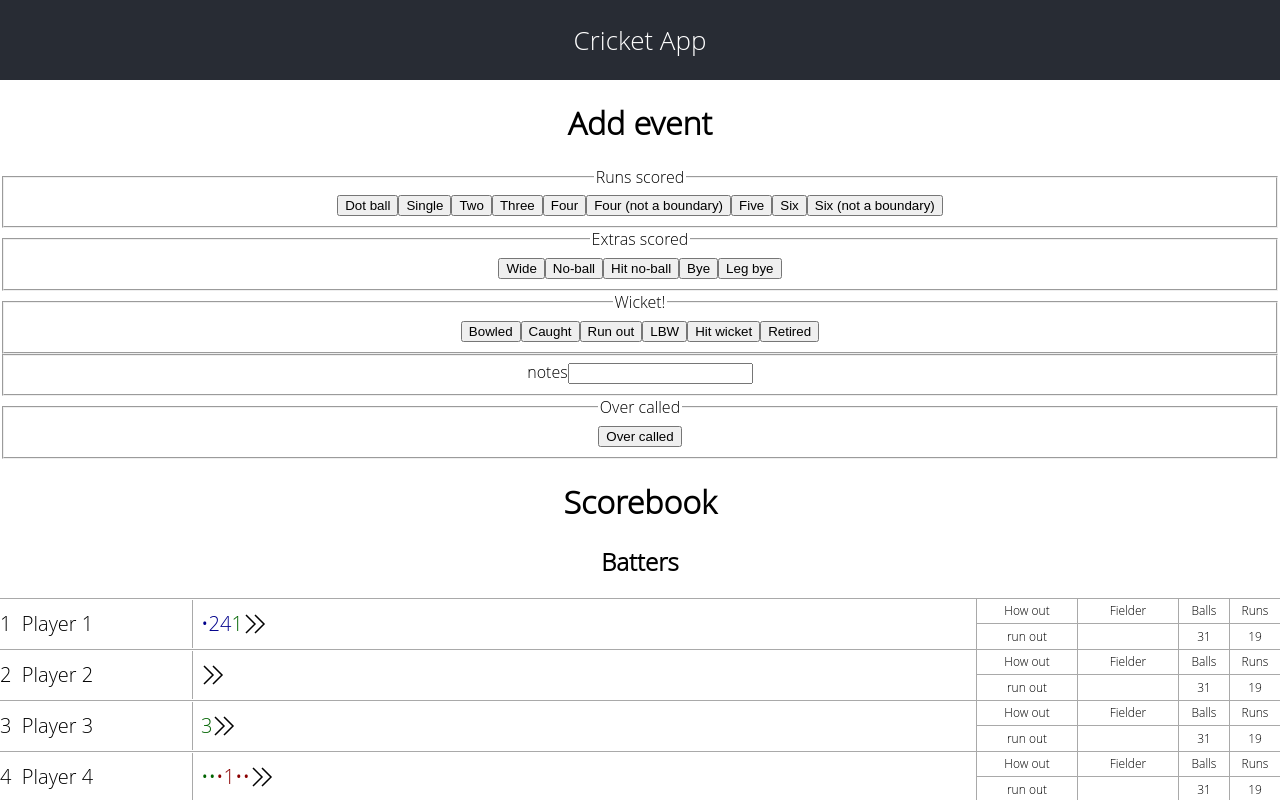
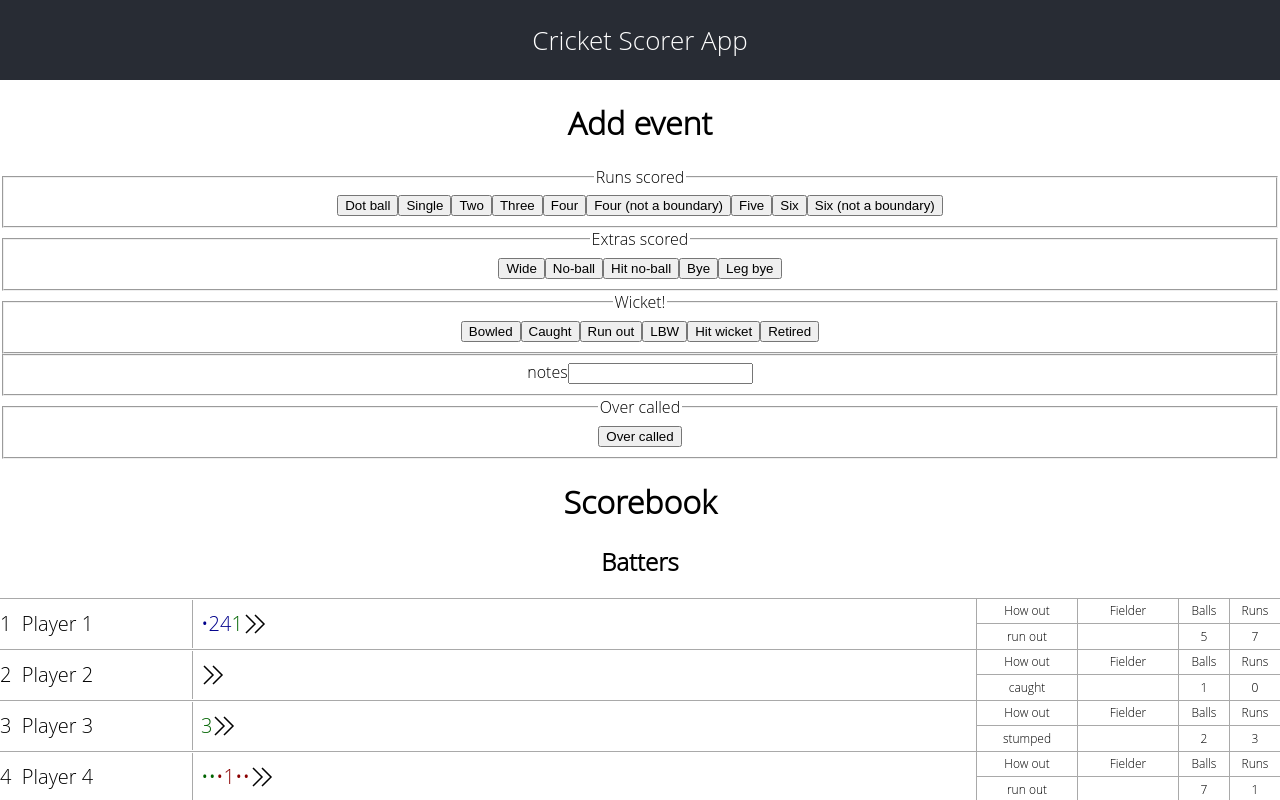
Before and after one commit to effortnottalent/cricket-scorer-app, a React (Create React App) app: page / in a window 1280 px wide. Shown: the top 800 px of the page. Built offline with nearby package versions, Linux system fonts and the light colour scheme.

Commit message:
start refactoring to edit events

```diff
--- a/src/AddEvent.js
+++ b/src/AddEvent.js
@@ -5,7 +5,9 @@ import {
     wicketScoredData
 } from './eventData';
 import { fieldPositionsList } from './FieldPositions';
-import { PlayersContext } from './App';
+import {
+    PlayersContext
+} from './App';
 import {
     formatSummary,
     getOffStrikeBatterId,
@@ -18,13 +20,13 @@ const defaultEvent = {
     notes: ''
 };
 
-export default function AddEvent({ onAddEvent }) {
-    const [ event, setEvent ] = useState({ ...defaultEvent });
+export default function AddOrUpdateEvent({ onAddEvent, onEditEvent, eventToEdit }) {
+    const [ event, setEvent ] = useState({ ...(eventToEdit ?? defaultEvent) });
     const players = useContext(PlayersContext);
 
     return (
         <div className='addevent'>
-            <h1>Add event</h1>
+            <h1>{eventToEdit ? 'Edit' : 'Add'} event</h1>
             <div className='addevent-form'>
                 <fieldset className='runs'>
                     <legend>Runs scored</legend>
--- a/src/App.js
+++ b/src/App.js
@@ -9,7 +9,7 @@ import './App.css';
 
 import Scoreboard from './Scoreboard';
 import BallByBall from './BallByBall.js';
-import AddEvent from './AddEvent.js';
+import AddOrUpdateEvent from './AddEvent.js';
 import Scorebook from './Scorebook.js';
 
 import { initialEvents } from './stubEventData.js';
@@ -33,6 +33,13 @@ function App() {
     })
   }
 
+  function handleEditEvent(event) {
+    eventDispatch({
+      type: 'editevent',
+      event: event
+    })
+  }
+
   function handleChangePlayer(player) {
     playerDispatch({
       type: 'editplayer',
@@ -43,12 +50,11 @@ function App() {
   return (
     <div className="App">
       <header className="App-header">
-        Cricket App
+        Cricket Scorer App
       </header>
-      <EventsContext.Provider value={events}>
-        <PlayersContext.Provider value={players}>
-          <AddEvent
+      <AddOrUpdateEvent
         onAddEvent={handleAddEvent}
+        onEditEvent={handleEditEvent}
         players={players}
       />
       <Scorebook
@@ -63,8 +69,6 @@ function App() {
         events={events}
         players={players}
       />
-        </PlayersContext.Provider>
-      </EventsContext.Provider>
     </div>
   );
 
--- a/src/Scorebook.js
+++ b/src/Scorebook.js
@@ -254,8 +254,7 @@ function ExtrasSummary() {
     )
 }
 
-function BatterSummary() {
-    const events = enrichEvents(useContext(EventsContext));
+function BatterSummary({events}) {
     return (
         <div className='batter-summary'>
             <div className='batter-wicket'>
@@ -293,7 +292,7 @@ function PlayerNameEntry({ player, type, index, onChange, isOnStrike }) {
         playerContent = (
             <input
                 className={type + '-name-edit'}
-                value={player?.name}
+                value={player?.name ?? ''}
                 onChange={(e) => {
                     onChange({
                         ...player,
--- a/src/calculations.js
+++ b/src/calculations.js
@@ -35,7 +35,7 @@ export function enrichEvents(events) {
     let over = 0;
     let id = 0;
 
-    return events.map(event => {
+    return events.slice().sort((a, b) => a.id - b.id).map(event => {
 
         const enrichedEvent = {
             ...event,
--- a/src/eventsReducer.js
+++ b/src/eventsReducer.js
@@ -1,13 +1,16 @@
 export default function eventsReducer(events, action) {
     switch (action.type) {
-        case 'addevent': {
+        case 'addevent':
             return [
                 ...events,
                 action.event
-            ]
-        }
-        default: {
+            ];
+        case 'editevent':
+            return [
+                ...events.filter(e => e.id !== action.event.id),
+                action.event
+            ];
+        default:
           throw Error('Unknown action: ' + action.type);
-        }
     }
 }
--- a/src/stubEventData.js
+++ b/src/stubEventData.js
@@ -1,116 +1,157 @@
 
 export const initialEvents = [{
+    id: 0,
     runs: 0,
   }, {
+    id: 1,
     runs: 2,
     fieldPositionId: 19,
   }, {
+    id: 2,
     runs: 4,
     fieldPositionId: 26,
     boundary: true,
     notes: 'outrageous shot'
   }, {
+    id: 3,
     runs: 0,
     extra: 'wide',
     notes: 'sunday rules umpire?'
   }, {
+    id: 4,
     runs: 1,
     fieldPositionId: 3,
     extra: 'bye'
   }, {
+    id: 5,
     wicket: 'caught',
     fieldPositionId: 1,
   }, {
+    id: 6,
     runs: 2,
     extra: 'leg bye',
     fieldPositionId: 11,
   }, {
+    id: 7,
     overCalled: true
   }, {
+    id: 8,
     runs: 1,
     fieldPositionId: 21
   }, {
+    id: 9,
     runs: 4,
     fieldPositionId: 14,
     extra: 'no-ball'
   }, {
+    id: 10,
     runs: 3,
     fieldPositionId: 11,
     extra: 'hit no-ball'
   }, {
+    id: 11,
     extra: 'wide',
     runs: 3,
     wicket: 'run out',
     fieldPositionId: 3
   }, {
+    id: 12,
     extra: 'wide',
     wicket: 'stumped'
   }, {
+    id: 13,
     runs: 0
   }, {
+    id: 14,
     runs: 0
   }, {
+    id: 15,
     runs: 1,
     fieldPositionId: 11,
   }, {
+    id: 16,
     runs: 0
   }, {
+    id: 17,
     runs: 0
   }, {
+    id: 18,
     overCalled: true
   }, {
+    id: 19,
     runs: 0
   }, {
+    id: 20,
     runs: 0
   }, {
+    id: 21,
     runs: 0
   }, {
+    id: 22,
     runs: 2,
     fieldPositionId: 10,
   }, {
+    id: 23,
     runs: 0
   }, {
+    id: 24,
     runs: 0
   }, {
+    id: 25,
     overCalled: true,
     newBowlerId: 2
   }, {
+    id: 26,
     runs: 0
   }, {
+    id: 27,
     runs: 1
   }, {
+    id: 28,
     runs: 0
   }, {
+    id: 29,
     runs: 3
   }, {
+    id: 30,
     runs: 0
   }, {
+    id: 31,
     runs: 0
   }, {
+    id: 32,
     overCalled: true
   }, {
+    id: 33,
     runs: 0
   }, {
+    id: 34,
     runs: 2
   }, {
+    id: 35,
     runs: 0
   }, {
+    id: 36,
     runs: 0
   }, {
+    id: 37,
     extra: 'no-ball',
     runs: 3,
     wicket: 'run out',
     fieldPositionId: 3,
   }, {
+    id: 38,
     extra: 'bye',
     runs: 2,
     wicket: 'run out',
     fieldPositionId: 4,
   },  {
+    id: 39,
     extra: 'leg bye',
     runs: 1,
     wicket: 'run out',
     fieldPositionId: 8,
   }, {
+    id: 40,
     overCalled: true
   }];
```
Lines whose indentation alone changed are shown as unchanged.
